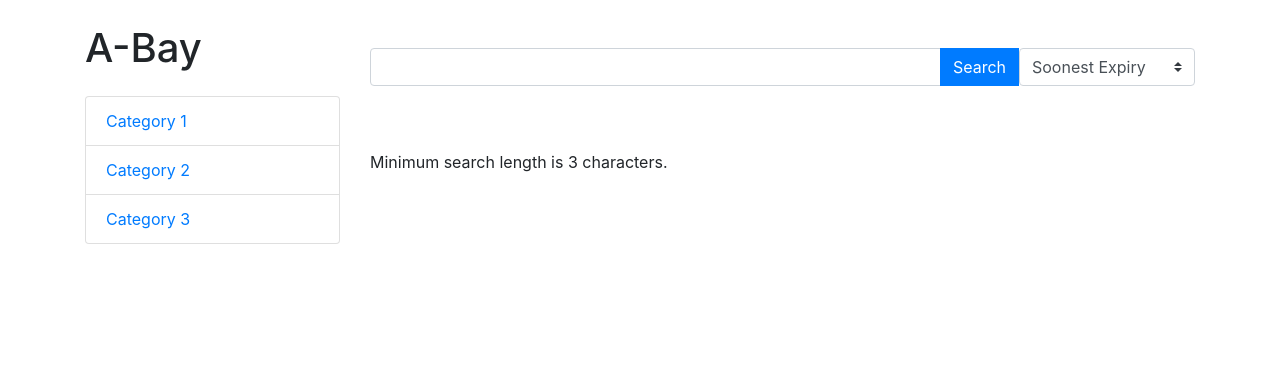
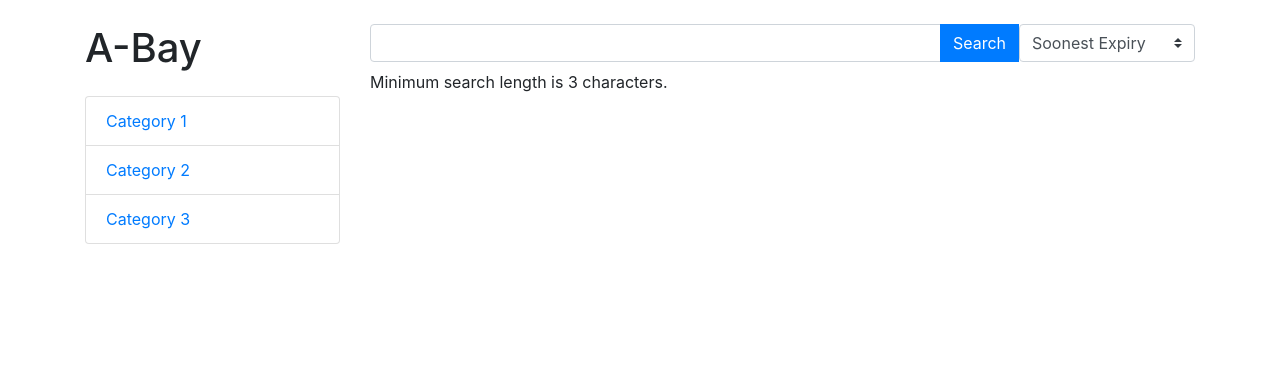
Before and after one commit to jason-james/a-bay, a PHP site: page /search_results.php?query=1 in a window 1280 px wide. Shown: the part 56-427 px from the top of the page. Run offline with PHP 8.4, Linux system fonts and the light colour scheme; some libraries are stand-ins or nearby versions.

Commit message:
formatted search bar

```diff
--- a/public/html/index.php
+++ b/public/html/index.php
@@ -48,9 +48,9 @@
         <!-- /.col-lg-3 -->
 
         <div class="col-lg-9">
-            <div class="input-group my-4">
-                <form action="search_results.php" method="GET" style="width: 100%">
-                    <div class="input-group my-4">
+            <div class="input-group mt-4">
+                <form action="search_results.php" method="GET" style="width: 100%; margin-bottom: 0.5em">
+                    <div class="input-group">
                         <input type="text" name="query" class="form-control" aria-label="Text input with segmented dropdown button">
                         <div class="input-group-append">
                             <input type="submit" value="Search" class='btn btn-primary' placeholder="Search anything">
--- a/public/html/search_results.php
+++ b/public/html/search_results.php
@@ -49,9 +49,9 @@
             <!-- /.col-lg-3 -->
 
             <div class="col-lg-9">
-                <div class="input-group my-4">
-                    <form action="search_results.php" method="GET" style="width: 100%">
-                        <div class="input-group my-4">
+                <div class="input-group mt-4">
+                    <form action="search_results.php" method="GET" style="width: 100%; margin-bottom: 0.5em">
+                        <div class="input-group">
                         <input type="text" name="query" class="form-control" aria-label="Text input with segmented dropdown button">
                             <div class="input-group-append">
                             <input type="submit" value="Search" class='btn btn-primary' placeholder="Search anything">
```
